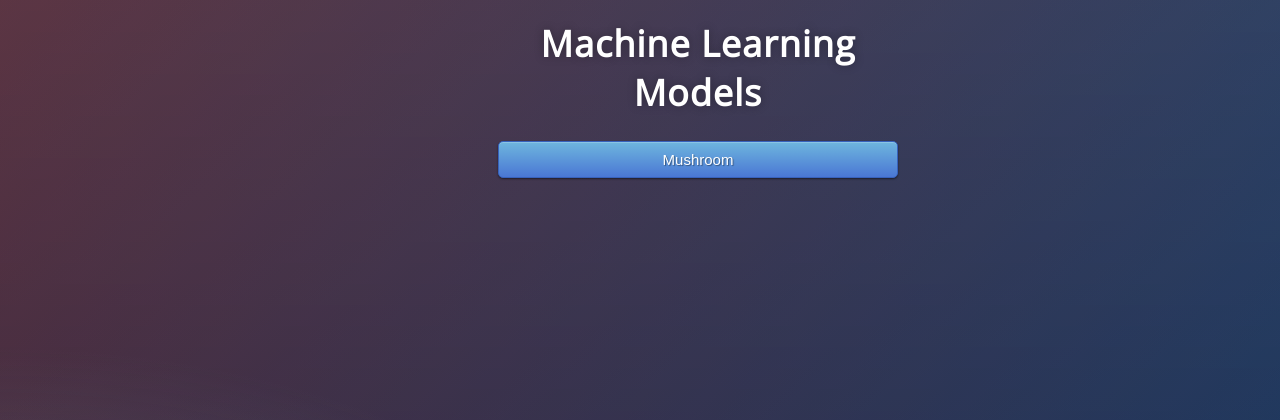
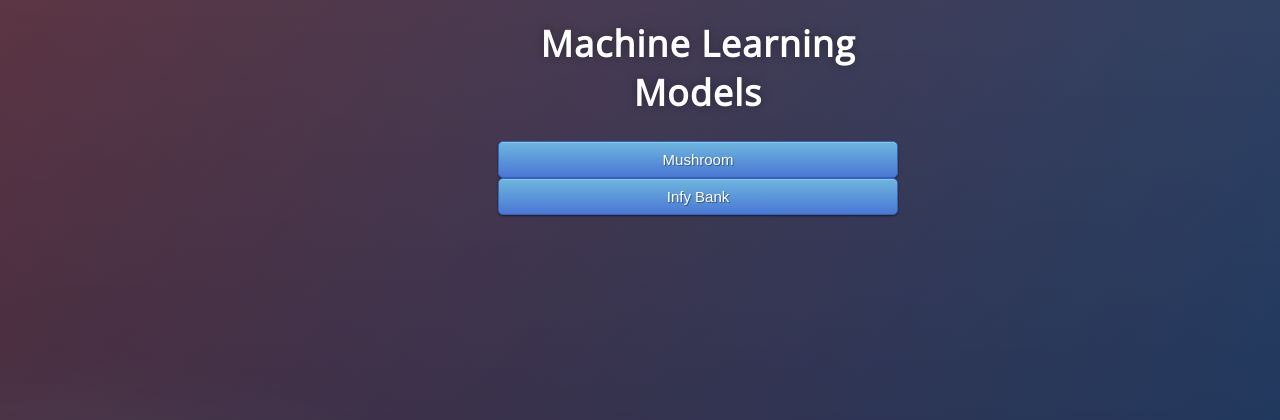
Before and after one commit to winstonjoels/churn_prediction_gcp, a Flask app: page / in a window 1280 px wide. Shown: the top 420 px of the page. Run offline with Flask 2, Linux system fonts and the light colour scheme.

Commit message:
Add files via upload

```diff
--- a/templates/home.html
+++ b/templates/home.html
@@ -16,6 +16,9 @@
 			<form action="{{ url_for('model', name="mush")}}" method="POST">
 				<button type="submit" class="btn btn-primary btn-block btn-large">Mushroom</button>
 			</form>
+			<form action="{{ url_for('model', name="infy_bank")}}" method="POST">
+				<button type="submit" class="btn btn-primary btn-block btn-large">Infy Bank</button>
+			</form>
 		</div>
 	</body>
 </html>
```
